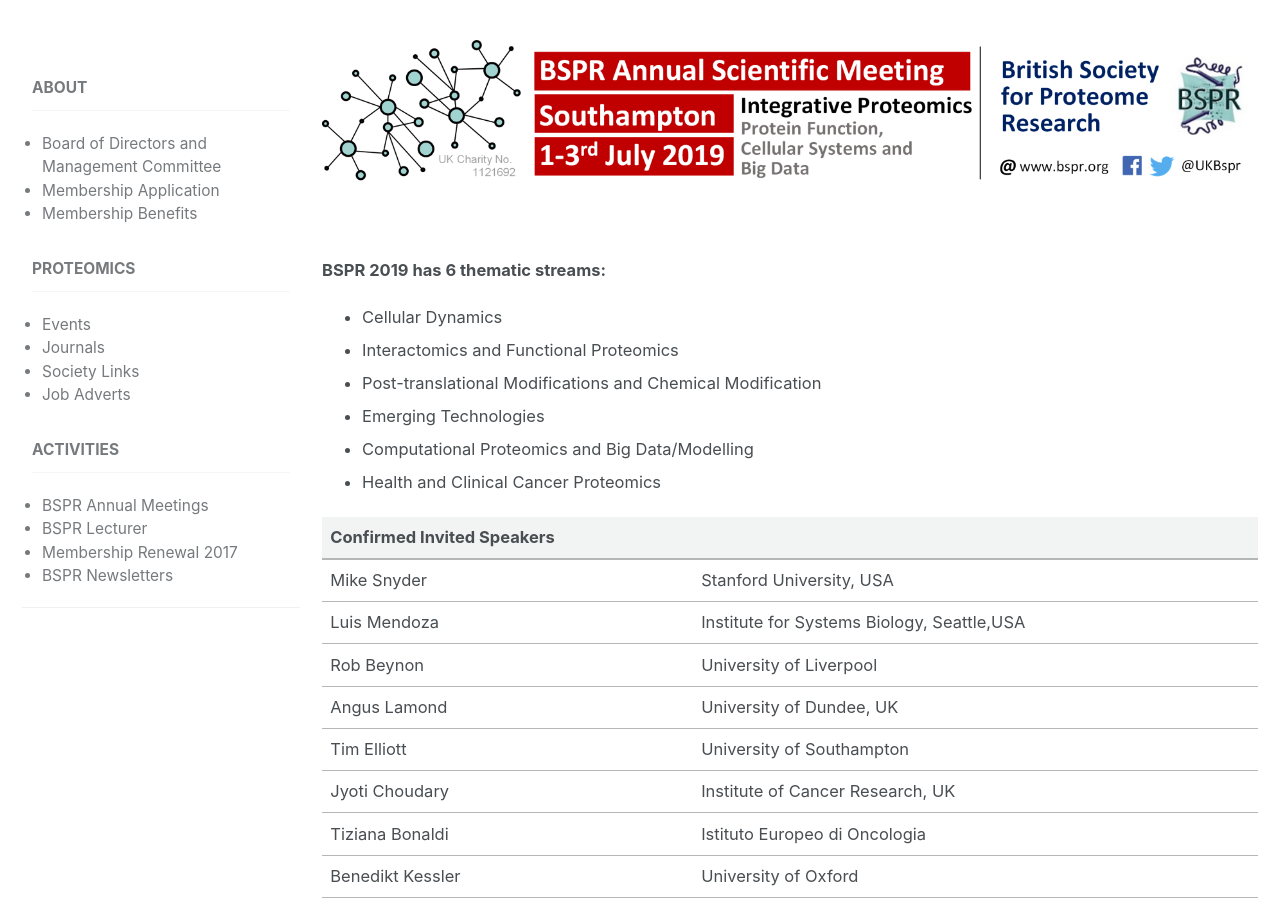
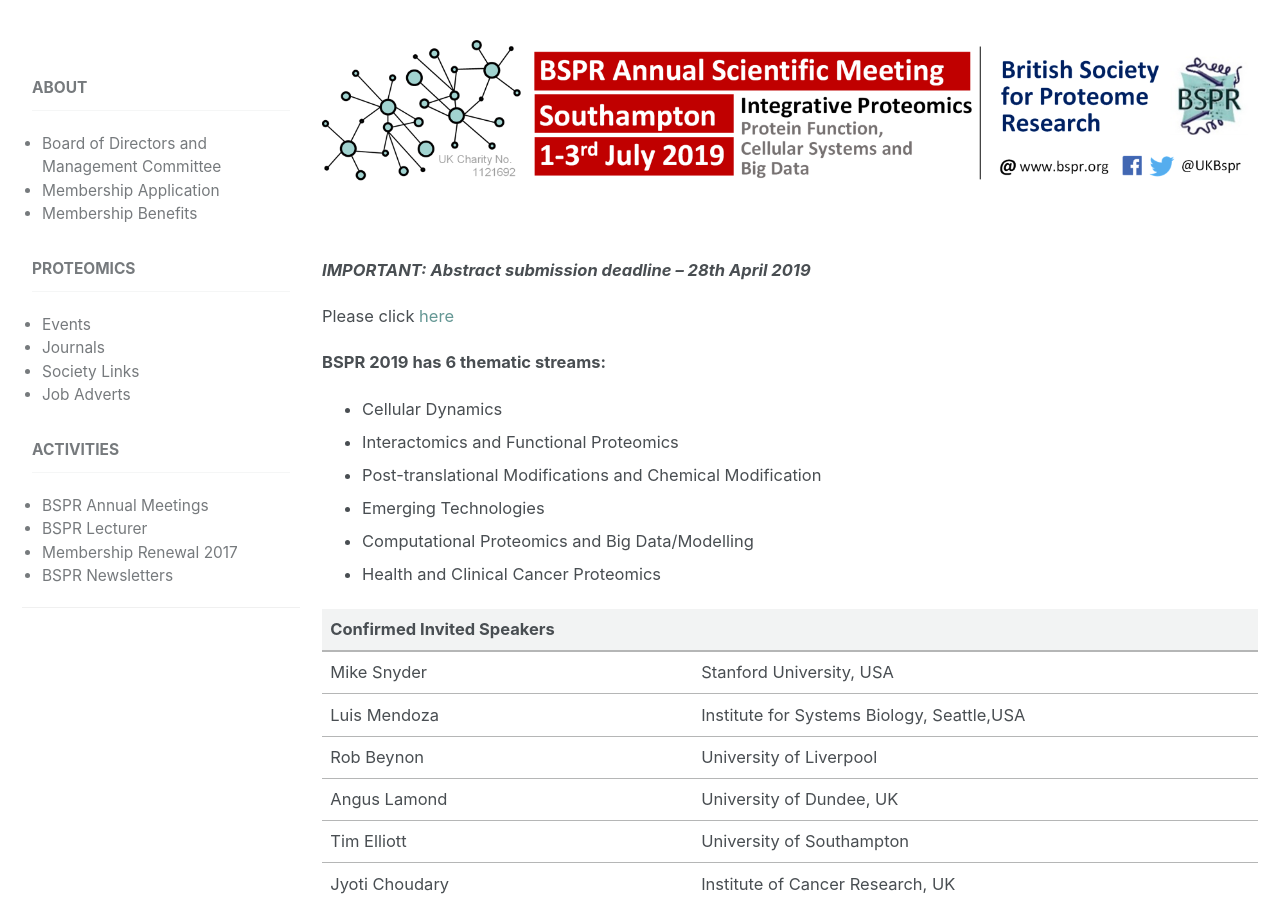
Before and after one commit to kbarnouin/Chuqiaoo.github.io, a Jekyll site: the page built from _posts/2018-12-11-BSPR-2019.md, in a window 1280 px wide and 900 px high, scrolled down 460 px. Built offline with Jekyll 4.4.1, drawn with Linux system fonts in a browser that asks for light colours; nearby versions of some CDN libraries.

Commit message:
Update 2018-12-11-BSPR-2019.md
abstract submission highlighted

```diff
--- a/_posts/2018-12-11-BSPR-2019.md
+++ b/_posts/2018-12-11-BSPR-2019.md
@@ -17,6 +17,12 @@
 <figure>
     <img src="{{ site.baseurl }}/assets/images/BSPR_banner_2019.PNG">
 </figure>
+
+
+***IMPORTANT: Abstract submission deadline – 28th April 2019***
+
+Please click [here](https://docs.google.com/forms/d/e/1FAIpQLSeT53R-qykMTCna59dpISxURCurJt98CxrcJVRqJC6OxAhh_A/viewform)
+
 
 
 **BSPR 2019 has 6 thematic streams:**
```
